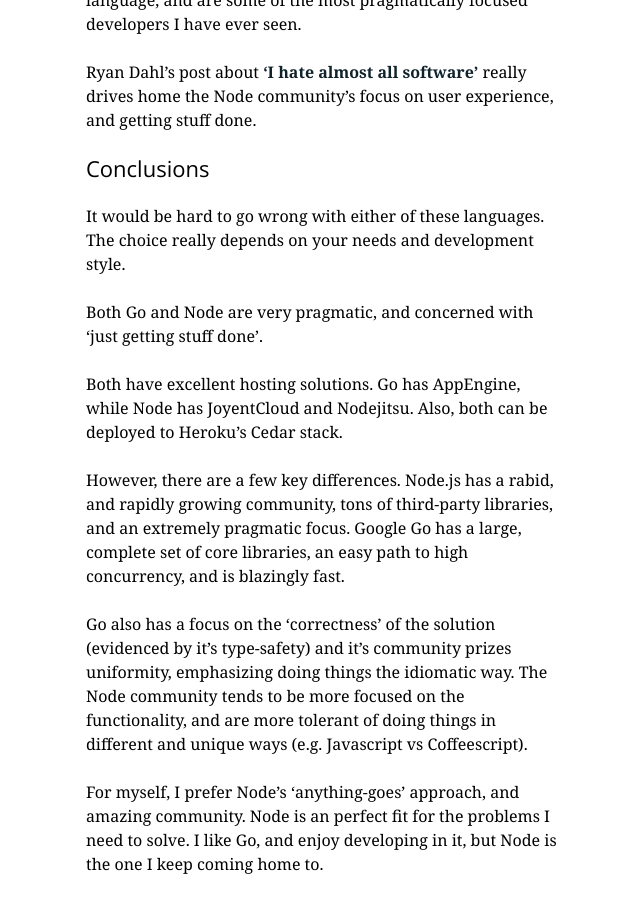
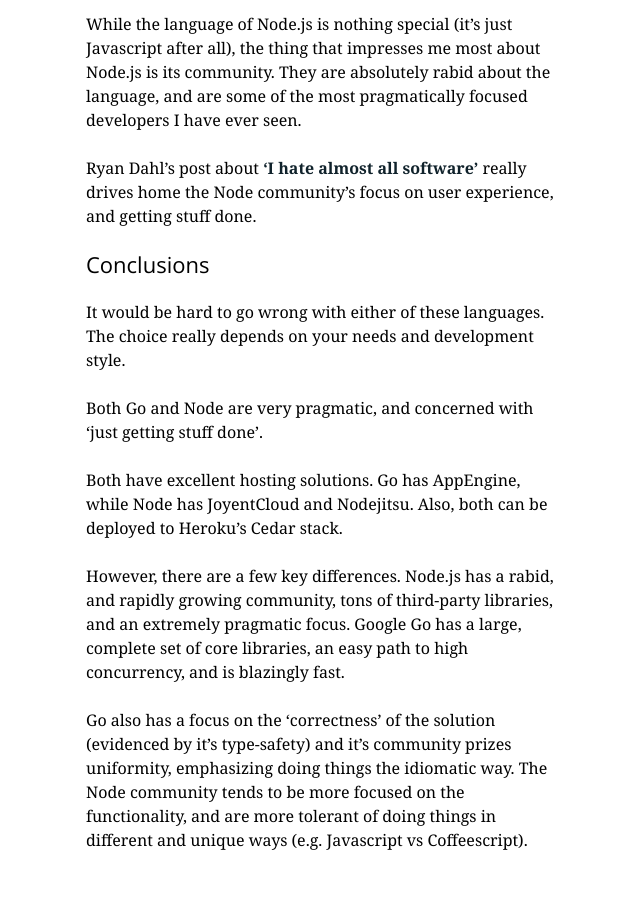
Before and after one commit to paulbellamy/paulbellamy.github.com, a Jekyll site: the page built from _posts/2012-01-28-node-vs-go.markdown, in a window 1280 px wide and 900 px high, scrolled down 4140 px. Shown: the whole window, without its empty margins (248-888 px from the left). Built offline with Jekyll 4.4.1, drawn with Linux system fonts in a browser that asks for light colours; Markdown is read by kramdown in place of the engine named in the settings; a script that is not in the unit is left out; after the commit the page ends 5016 px from its top, so only the background shows below that; some of the changed text lies outside the part shown.

Commit message:
Updated _posts/2012-01-28-node-vs-go.markdown

```diff
--- a/_posts/2012-01-28-node-vs-go.markdown
+++ b/_posts/2012-01-28-node-vs-go.markdown
@@ -109,5 +110,3 @@
 However, there are a few key differences. Node.js has a rabid, and rapidly growing community, tons of third-party libraries, and an extremely pragmatic focus. Google Go has a large, complete set of core libraries, an easy path to high concurrency, and is blazingly fast.
 
 Go also has a focus on the 'correctness' of the solution (evidenced by it's type-safety) and it's community prizes uniformity, emphasizing doing things the idiomatic way. The Node community tends to be more focused on the functionality, and are more tolerant of doing things in different and unique ways (e.g. Javascript vs Coffeescript).
-
-For myself, I prefer Node's 'anything-goes' approach, and amazing community. Node is an perfect fit for the problems I need to solve. I like Go, and enjoy developing in it, but Node is the one I keep coming home to.
```
Also changed, not shown: other parts of _posts/2012-01-28-node-vs-go.markdown (+1 -0 lines).
